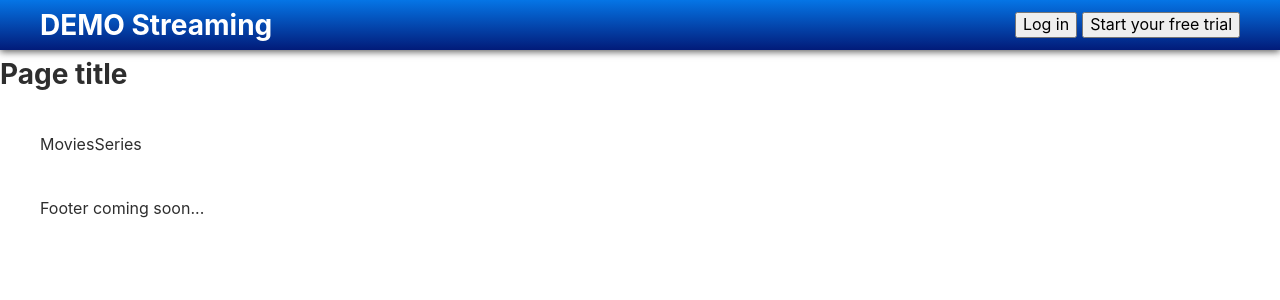
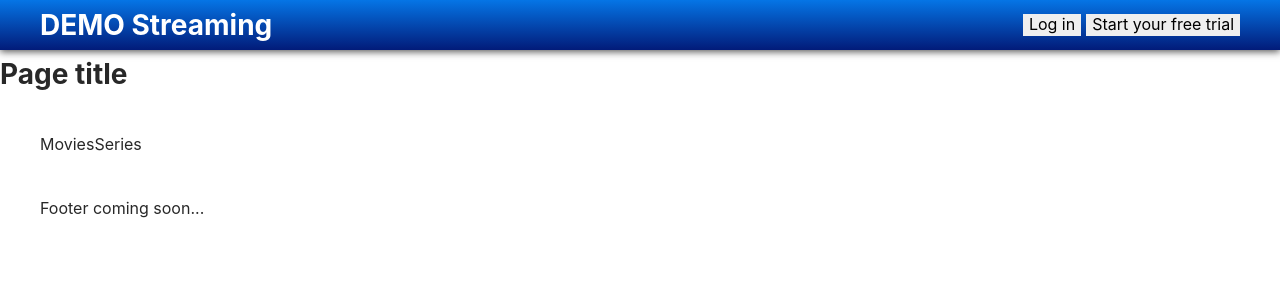
Before and after one commit to vajkri/react-challenge-2021, a React (Create React App) app: page / in a window 1280 px wide. Shown: the top 300 px of the page. Built offline with nearby package versions, Linux system fonts and the light colour scheme.

Commit message:
Add Button component

```diff
--- a/src/index.scss
+++ b/src/index.scss
@@ -28,6 +28,7 @@
  * #4 - ELEMENTS
  */
 @import './styles/04-elements/anchor';
+@import './styles/04-elements/button';
 @import './styles/04-elements/headings';
 @import './styles/04-elements/page';
 
--- /dev/null
+++ b/src/molecules/Button/Button.module.scss
@@ -0,0 +1,21 @@
+@import '../../styles/01-settings/behavior';
+@import '../../styles/01-settings/colors';
+@import '../../styles/01-settings/spacing';
+@import '../../styles/01-settings/typography';
+
+.button {
+	display: inline-flex;
+	padding: $spacingXs $spacingSm;
+	font-weight: $fontWeightSemiBold;
+
+	transition: background-color $easeBase $transTimeSm;
+}
+
+.colorDark {
+	background-color: $colorGrey100;
+	color: $colorLight;
+
+	&:hover {
+		background-color: $colorGrey100Hover;
+	}
+}
--- a/src/styles/01-settings/colors.scss
+++ b/src/styles/01-settings/colors.scss
@@ -3,9 +3,12 @@ $colorPrimary: #fbd01e;
 
 // Utility colors
 $colorLight: #ffffff;
-$colorDark: #2e2e2e;
-$colorGrey100: #888888;
-$colorGrey200: #d0d4d7;
+$colorDark: #282828;
+$colorGrey100: #3d3d3d;
+$colorGrey200: #888888;
+$colorGrey300: #d0d4d7;
+
+$colorGrey100Hover: darken($colorGrey100, 8%);
 
 $colorPositive: #7ede28;
 $colorNegative: #ff421e;
--- a/src/styles/01-settings/typography.scss
+++ b/src/styles/01-settings/typography.scss
@@ -4,6 +4,7 @@ $fontFamilySansSerif: -apple-system, BlinkMacSystemFont, 'Segoe UI', 'Roboto', '
 
 // Font weights
 $fontWeightRegular: 400;
+$fontWeightSemiBold: 500;
 $fontWeightBold: 700;
 
 // Font sizes
--- /dev/null
+++ b/src/styles/04-elements/button.scss
@@ -0,0 +1,4 @@
+button {
+	border: none;
+	cursor: pointer;
+}
```
Also changed, not shown: src/molecules/Button/Button.tsx (added, +21 -0 lines).
